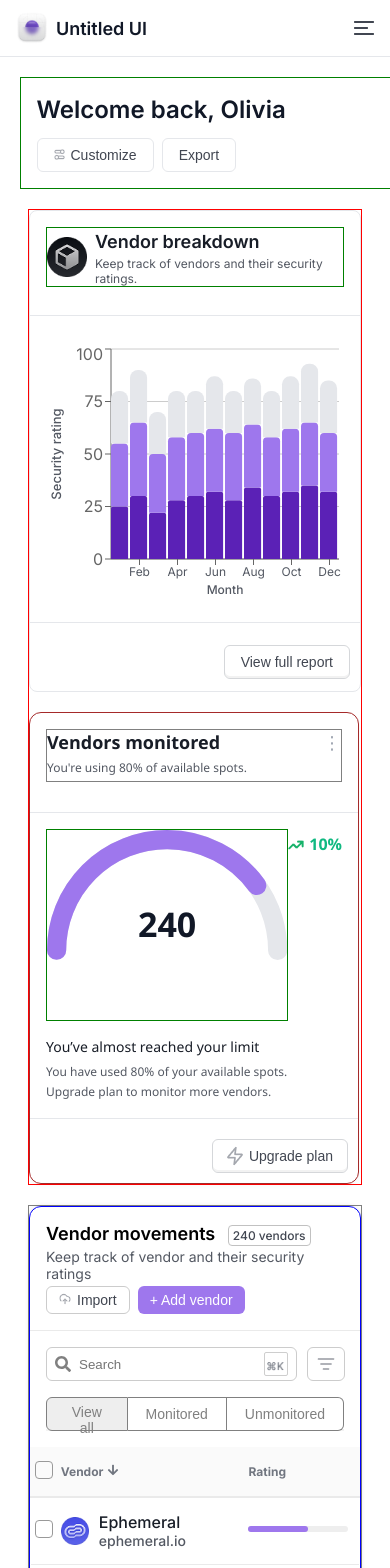
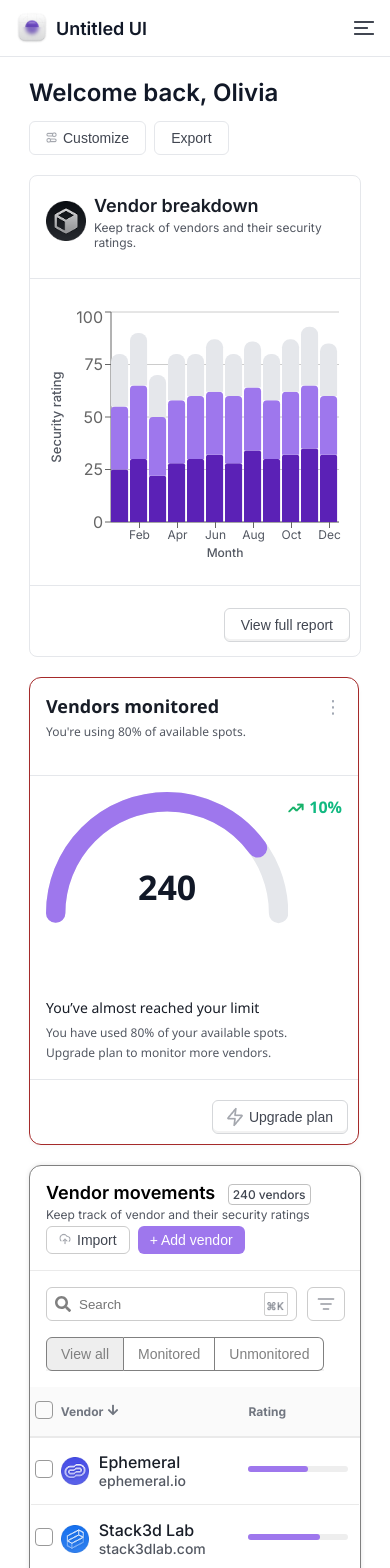
Before and after one commit to robinrdj/levichRobin, a React (Create React App) app: page / in a window 390 px wide. Shown: the top 1568 px of the page. Built offline with nearby package versions, Linux system fonts and the light colour scheme.

Commit message:
reference borders removed

```diff
--- a/src/components/App.css
+++ b/src/components/App.css
@@ -19,33 +19,35 @@
 
 .vendor-breakdown-container {
   width: 65%;
-  border: 1px solid blue;
+  /* border: 1px solid blue; */
 }
 .vendor-monitor-container {
   width: 35%;
-  border: 1px solid blue;
+  /* border: 1px solid blue; */
 }
 
 .vendor-table-container {
-  border: 1px solid gray;
+  /* border: 1px solid gray; */
  padding: 0px;
 }
 
 @media (max-width: 840px) {
   .header-container {
     /* max-width: 400px; */
-    margin: auto;
-    border: 1px solid green;
-    padding: 16px;
+    margin:0 auto;
+
+    /* border: 1px solid green; */
+    /* padding: 16px; */
     max-width: 300px;
-    min-width: 340px;
+    min-width: 300px;
+     transform: translateX(-16px);
   }
 
   .vendor-cards-container {
     flex-direction: column;
     gap: 20px;
     margin: 0 auto;
-     border: 1px solid red;
+     /* border: 1px solid red; */
   }
   .vendor-breakdown-container {
     width: 100%;
--- a/src/components/Header.css
+++ b/src/components/Header.css
@@ -2,9 +2,10 @@
   display: flex;
   align-items: center;
   justify-content: space-between;
-  padding: 16px 0;
+  /* padding: 16px 0; */
   flex-wrap: wrap;
   width: 100%;
+  /* border: 1px solid gray; */
 }
 
 .header-title {
@@ -59,7 +60,6 @@
   height: 11px;
 }
 .header-btn-text {
-
 }
 /* Responsive for mobile */
 @media (max-width: 840px) {
--- a/src/components/VendorBreakdown.css
+++ b/src/components/VendorBreakdown.css
@@ -15,7 +15,7 @@
   align-items: center;
   gap: 8px;
   margin-bottom: 8px;
-  border: 1px solid green;
+  /* border: 1px solid green; */
   margin: 16px;
 }
 
--- a/src/components/VendorMonitor.css
+++ b/src/components/VendorMonitor.css
@@ -18,7 +18,7 @@
   justify-content: space-between;
   align-items: flex-start;
   margin-bottom: 30px;
-  border: 1px solid gray;
+  /* border: 1px solid gray; */
   margin-top: 16px;
   margin-left: 16px;
   margin-right: 16px;
@@ -55,7 +55,7 @@
   display: flex;
   align-items: flex-start;
   justify-content: flex-start;
-  border: 1px solid green;
+  /* border: 1px solid green; */
   padding-left: 0px;
   margin-left: 0px;
 }
--- a/src/components/VendorTable.css
+++ b/src/components/VendorTable.css
@@ -4,9 +4,8 @@
   border-radius: 12px;
   box-shadow: 0 0 5px rgba(0, 0, 0, 0.1);
   /* margin: 16px; */
-  border: 1px solid blue;
+  border: 1px solid gray;
   width: 100%;
-
 }
 
 .action-header {
@@ -33,7 +32,7 @@
   font-weight: 400;
   margin: 0px;
   margin-top: 4px;
-  font-size: 14px;
+  font-size: 12px;
 }
 
 .header-actions {
@@ -112,7 +111,7 @@
 .view-btn {
   background: #fff;
   color: gray;
-  padding: 6px 18px;
+  padding: 6px 14px;
   font-size: 14px;
   cursor: pointer;
   outline: none;
@@ -149,7 +148,6 @@
   width: 100%;
   margin-top: 1rem;
   border-collapse: collapse;
-
 }
 
 .vendor-table th,
@@ -238,7 +236,6 @@
   border-top: 1px solid #eee;
 }
 
-
 /* The base custom-checkbox styles remain as above */
 
 .custom-checkbox.checkbox-minus {
@@ -259,11 +256,8 @@
   transform: rotate(180deg);
 }
 
-
 .custom-checkbox.checkbox-minus:checked {
-
 }
-
 
 .pagination {
   display: flex;
@@ -331,7 +325,6 @@
   gap: 6px;
 }
 
-
 .badge-dot {
   display: inline-block;
   width: 8px;
@@ -340,7 +333,7 @@
   border-radius: 50%;
   margin-right: 2px;
 }
-.badge-dot-red{
+.badge-dot-red {
   display: inline-block;
   width: 8px;
   height: 8px;
```
